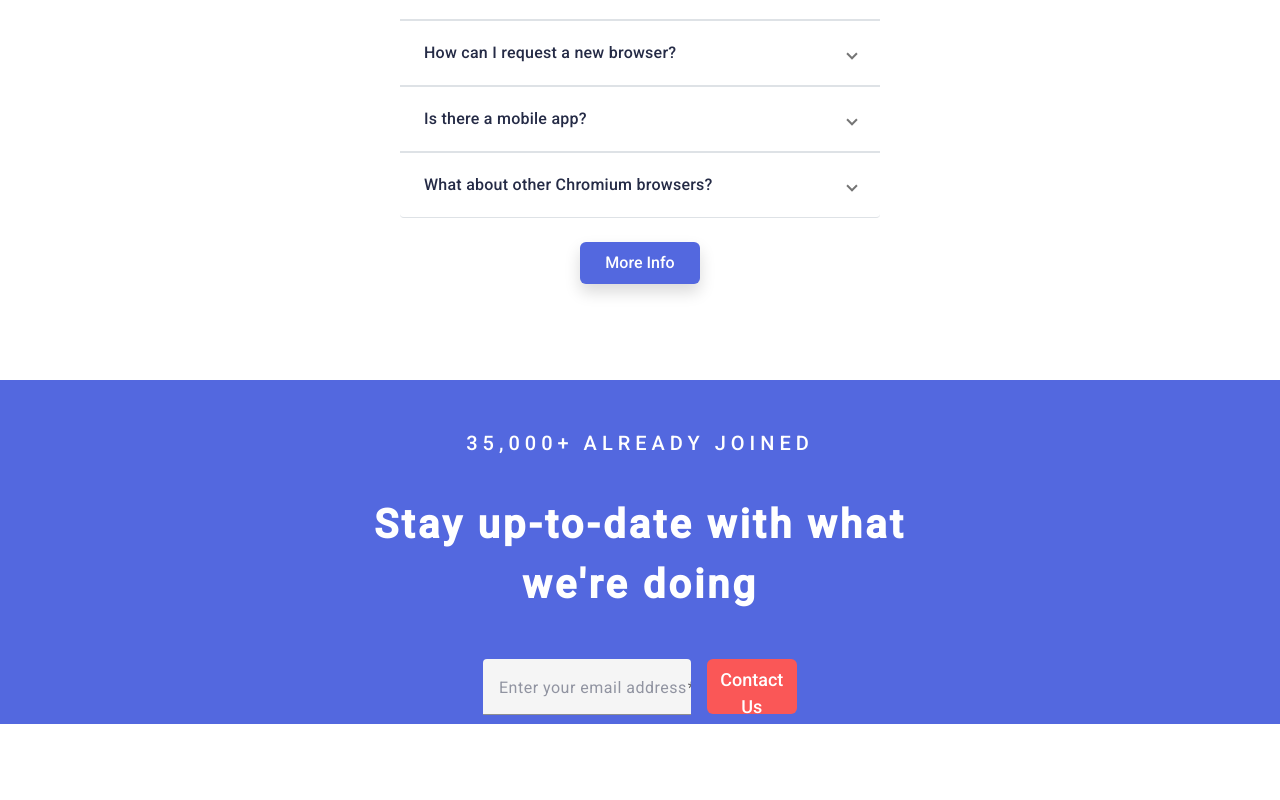
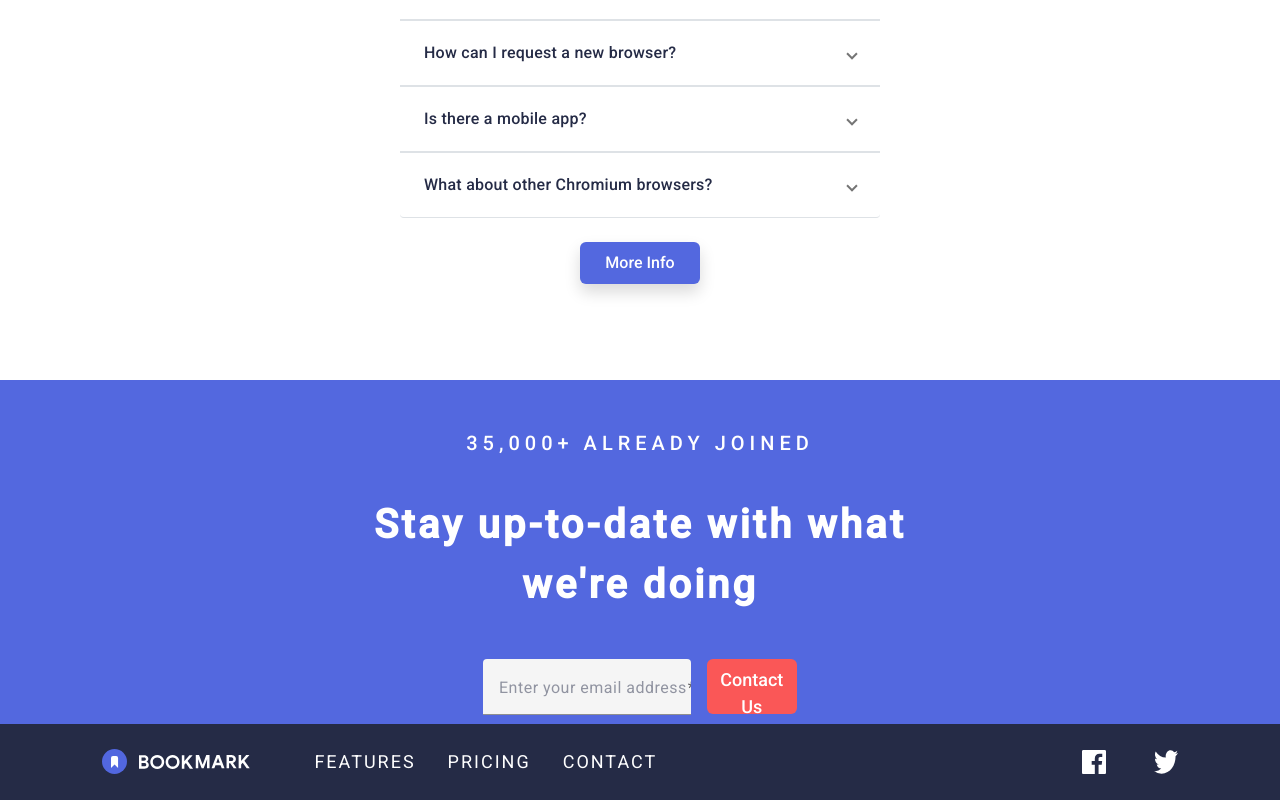
Before and after one commit to george-asiedu/Bookmark-Landing-Page, an Angular app in the folder bookmark-app/: page / in a window 1280 px wide. Shown: the part 2197-2997 px from the top of the page. Before the commit the page ends 2938 px from the top, so only its background shows below. Built offline with nearby package versions, Linux system fonts and the light colour scheme.

Commit message:
footer updated

```diff
--- a/bookmark-app/src/app/app.component.html
+++ b/bookmark-app/src/app/app.component.html
@@ -5,4 +5,5 @@
   <app-extensions></app-extensions>
   <app-faq></app-faq>
   <app-forms></app-forms>
+  <app-footer></app-footer>
 </div>
--- a/bookmark-app/src/app/app.component.ts
+++ b/bookmark-app/src/app/app.component.ts
@@ -7,6 +7,7 @@ import { FeaturesComponent } from './features/features.component';
 import { ExtensionsComponent } from './extensions/extensions.component';
 import { FAQComponent } from './faq/faq.component';
 import { FormsComponent } from './forms/forms.component';
+import { FooterComponent } from './footer/footer.component';
 
 @Component({
   selector: 'app-root',
@@ -19,7 +20,8 @@ import { FormsComponent } from './forms/forms.component';
     FeaturesComponent,
     ExtensionsComponent,
     FAQComponent,
-    FormsComponent
+    FormsComponent,
+    FooterComponent
   ],
   templateUrl: './app.component.html',
   styleUrl: './app.component.css'
--- /dev/null
+++ b/bookmark-app/src/app/footer/footer.component.css
@@ -0,0 +1,15 @@
+.footer {
+    background: hsl(229, 31%, 21%);
+    height: 8vh;
+    padding: 3% 8%;
+}
+
+.nav-link {
+    letter-spacing: 2px;
+    font-size: 18px;
+    cursor: pointer;
+}
+
+.nav-ilink:hover {
+    color: rgb(250, 87, 87);
+}
--- /dev/null
+++ b/bookmark-app/src/app/footer/footer.component.html
@@ -0,0 +1,23 @@
+<div class="container-fluid d-flex align-items-center justify-content-between footer">
+    <div class="d-flex align-items-center gap-5 ">
+        <img src="../../assets/logo-bookmark-footer.svg" alt="footer-logo">
+        <nav>
+            <ul class="nav text-uppercase fw-medium">
+                <li class="nav-item">
+                    <a class="nav-link text-white fw-normal" aria-current="page" routerLink="#">features</a>
+                  </li>
+                  <li class="nav-item">
+                    <a class="nav-link text-white fw-normal" routerLink="#">pricing</a>
+                  </li>
+                  <li class="nav-item">
+                    <a class="nav-link text-white fw-normal" routerLink="#">Contact</a>
+                  </li>
+              </ul>
+        </nav>
+    </div>
+
+    <div class="d-flex gap-5">
+        <img src="../../assets/icon-facebook.svg" alt="facebook">
+        <img src="../../assets/icon-twitter.svg" alt="twitter">
+    </div>
+</div>
```
Also changed, not shown: bookmark-app/src/app/footer/footer.component.ts (added, +12 -0 lines), bookmark-app/src/assets/logo-bookmark-footer.svg (added), 1 other file (tests, documents, lock files or other folders).
